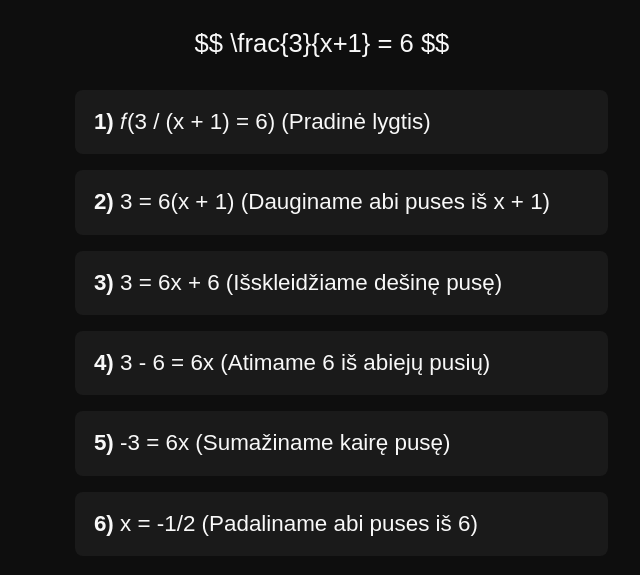
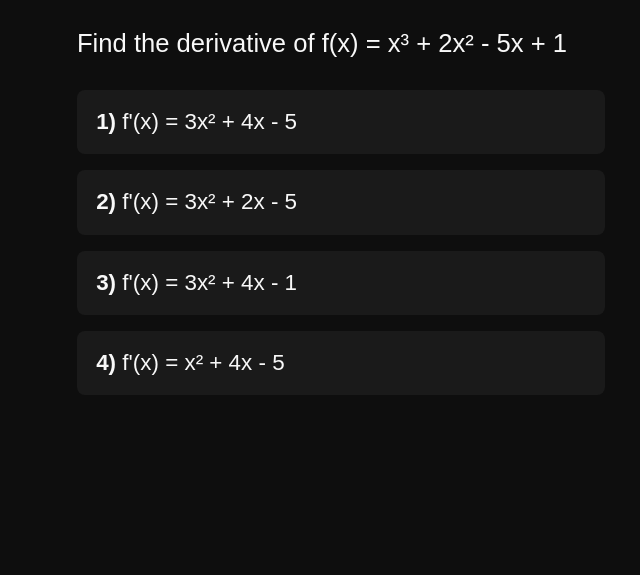
Before and after one commit to CharPointer/Mistake-seeker, a plain HTML site: page index.html in a window 1280 px wide. Shown: the part 107-682 px from the top of the page, without its empty margins (318-958 px from the left). Drawn offline with Linux system fonts and the light colour scheme.

Commit message:
Update index.html

```diff
--- a/index.html
+++ b/index.html
@@ -71,16 +71,45 @@
   <button id="nextBtn" class="next-btn" onclick="nextLevel()">Next</button>
 
   <script>
-  let levels = [];
+    const levels = [
+      {
+        problem: "Find the derivative of f(x) = x³ + 2x² - 5x + 1",
+        steps: [
+          "f'(x) = 3x² + 4x - 5",
+          "f'(x) = 3x² + 2x - 5",
+          "f'(x) = 3x² + 4x - 1",
+          "f'(x) = x² + 4x - 5"
+        ],
+        mistakeStep: 1,
+        explanation: "The derivative of 2x² is 4x, not 2x. So the correct answer is f'(x) = 3x² + 4x - 5."
+      },
+      {
+        problem: "Solve for x: (x+3)/(x-1) = 2",
+        steps: [
+          "Cross multiply: x + 3 = 2(x - 1)",
+          "Expand: x + 3 = 2x - 2",
+          "Rearrange: 3 + 2 = 2x - x",
+          "Therefore: x = 5"
+        ],
+        mistakeStep: 3,
+        explanation: "All steps are correct. The solution is indeed x = 5."
+      },
+      {
+        problem: "What is ∫x² dx?",
+        steps: [
+          "∫x² dx = x³/3 + C",
+          "∫x² dx = x³/2 + C",
+          "∫x² dx = x³ + C",
+          "∫x² dx = 2x³ + C"
+        ],
+        mistakeStep: 0,
+        explanation: "The power rule for integration: ∫xⁿ dx = xⁿ⁺¹/(n+1) + C"
+      }
+    ];
+
     let currentLevel = 0;
     let clickable = false;
     let clicked = false;
-
-  async function loadLevels() {
-    const res = await fetch('problems.json');
-    levels = await res.json();
-    showLevel();
-  }
 
     function showLevel() {
       const container = document.querySelector('#content');
@@ -141,8 +170,10 @@
       }
     }
 
-  window.onload = loadLevels;
+    // Start the app
+    window.onload = function() {
+      showLevel();
+    };
   </script>
-
 </body>
 </html>
```
Lines whose indentation alone changed are shown as unchanged.
